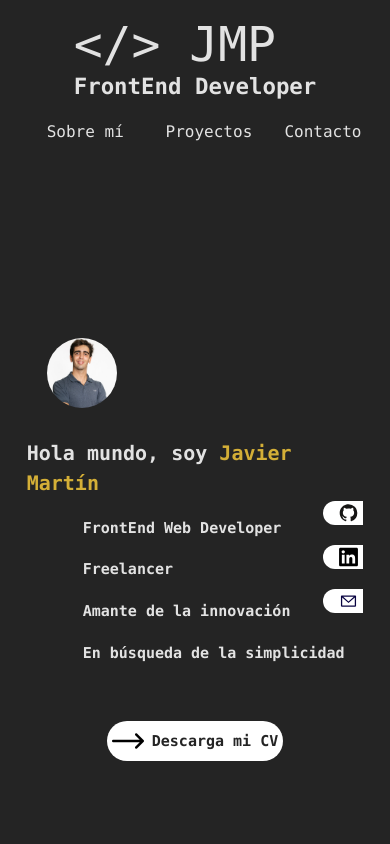
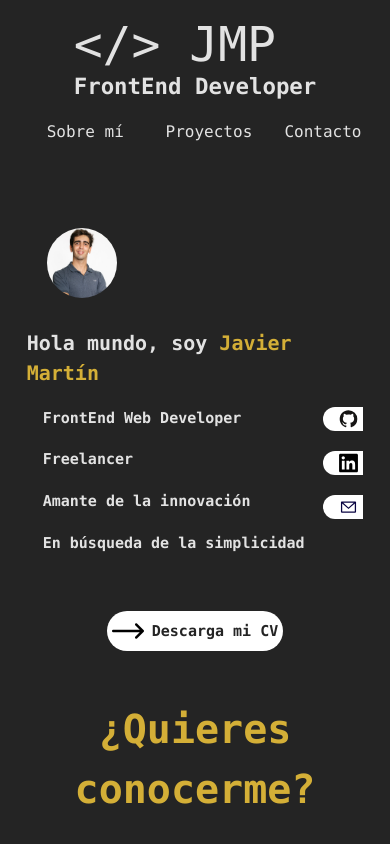
Before and after one commit to jmartinpizarro/portfolio, a React (Vite) app: page / in a window 390 px wide. Shown: the top 844 px of the page. Built offline with nearby package versions, Linux system fonts and the light colour scheme.

Commit message:
Changes in responsive

```diff
--- a/src/App.css
+++ b/src/App.css
@@ -329,13 +329,13 @@
 
 .card-title{
   font-size: 20px;
-  margin: 1rem 0.3rem;
+  margin: 0.7rem 0.3rem;
   text-decoration: none;
   color: var(--light);
 }
 
 .card-p{
-  margin: 1rem 0.3rem;
+  margin: 0.7rem 0.3rem;
 }
 
 .card-title:hover{
@@ -624,6 +624,10 @@ input:focus, textarea:focus{
     transform: translateX(12.5rem);
   }
 
+  .typingContainer{
+    padding-left: 0;
+  }
+
   .nameMedia{
     display: none;}
 
@@ -640,6 +644,7 @@ input:focus, textarea:focus{
     flex-direction: column;
     gap: 20px;
   }
+
 
   .about-me-p{
     width: inherit;
@@ -758,8 +763,20 @@ input:focus, textarea:focus{
   }
 
   .typingContainer{
+    padding-left: 0rem;
     margin: 0 1rem;
   }
+
+  .initContainer{
+    min-height: 40vh;
+    height: auto;
+    margin: 3rem auto;
+  }
+
+  .project{
+    margin-top: 0;
+  }
+
 
   .dynamicText{
     font-size: 15px;
```
